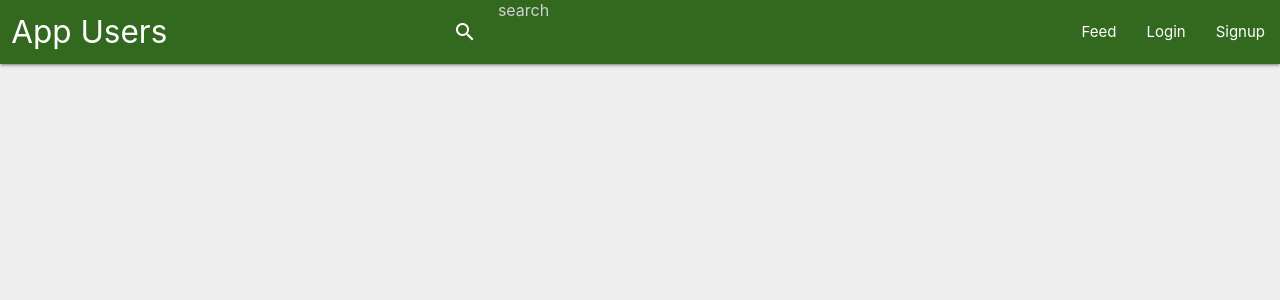
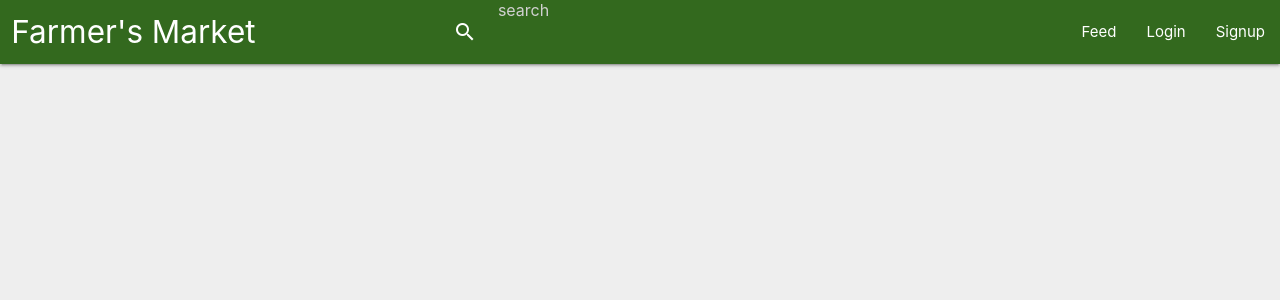
Before and after one commit to Funky-UWI/FarmerMarket3603, a Flask app: page / in a window 1280 px wide. Shown: the top 300 px of the page. Run offline with Flask 2, Linux system fonts and the light colour scheme; data that the repository does not hold is empty.

Commit message:
change app titles

```diff
--- a/App/templates/addlisting.html
+++ b/App/templates/addlisting.html
@@ -1,6 +1,6 @@
 {% extends "farmer.html" %}
-{% block title %}App Users{% endblock %}
-{% block page %}App Users{% endblock %}
+{% block title %}Farmer's Market{% endblock %}
+{% block page %}Farmer's Market{% endblock %}
 
 {{ super() }}
 
--- a/App/templates/farmer.html
+++ b/App/templates/farmer.html
@@ -1,6 +1,6 @@
 {% extends "layout.html" %}
-{% block title %}App Users{% endblock %}
-{% block page %}App Users{% endblock %}
+{% block title %}Farmer's Market{% endblock %}
+{% block page %}Farmer's Market{% endblock %}
 
 {{ super() }}
 
--- a/App/templates/feed.html
+++ b/App/templates/feed.html
@@ -1,6 +1,6 @@
 {% extends "layout.html" %}
-{% block title %}App Users{% endblock %}
-{% block page %}App Users{% endblock %}
+{% block title %}Farmer's Market{% endblock %}
+{% block page %}Farmer's Market{% endblock %}
 
 {{ super() }}
 {{listings}}
--- a/App/templates/index.html
+++ b/App/templates/index.html
@@ -1,6 +1,6 @@
 {% extends "layout.html" %}
-{% block title %}Flask MVC App{% endblock %}
-{% block page %}Flask MVC App{% endblock %}
+{% block title %}Farmer's Market{% endblock %}
+{% block page %}Farmer's Market{% endblock %}
 
 {{ super() }}
 
--- a/App/templates/login.html
+++ b/App/templates/login.html
@@ -1,6 +1,6 @@
 {% extends "layout.html" %}
-{% block title %}Login{% endblock %}
-{% block page %}Farmers' Market{% endblock %}
+{% block title %}Farmer's Market{% endblock %}
+{% block page %}Farmer's Market{% endblock %}
 
 {{ super() }}
 
--- a/App/templates/signup.html
+++ b/App/templates/signup.html
@@ -1,6 +1,6 @@
 {% extends "layout.html" %}
-{% block title %}App Users{% endblock %}
-{% block page %}App Users{% endblock %}
+{% block title %}Farmer's Market{% endblock %}
+{% block page %}Farmer's Market{% endblock %}
 
 {{ super() }}
 
--- a/App/templates/store.html
+++ b/App/templates/store.html
@@ -1,6 +1,6 @@
 {% extends "layout.html" %}
-{% block title %}App Users{% endblock %}
-{% block page %}App Users{% endblock %}
+{% block title %}Farmer's Market{% endblock %}
+{% block page %}Farmer's Market{% endblock %}
 
 {{ super() }}
 
```
